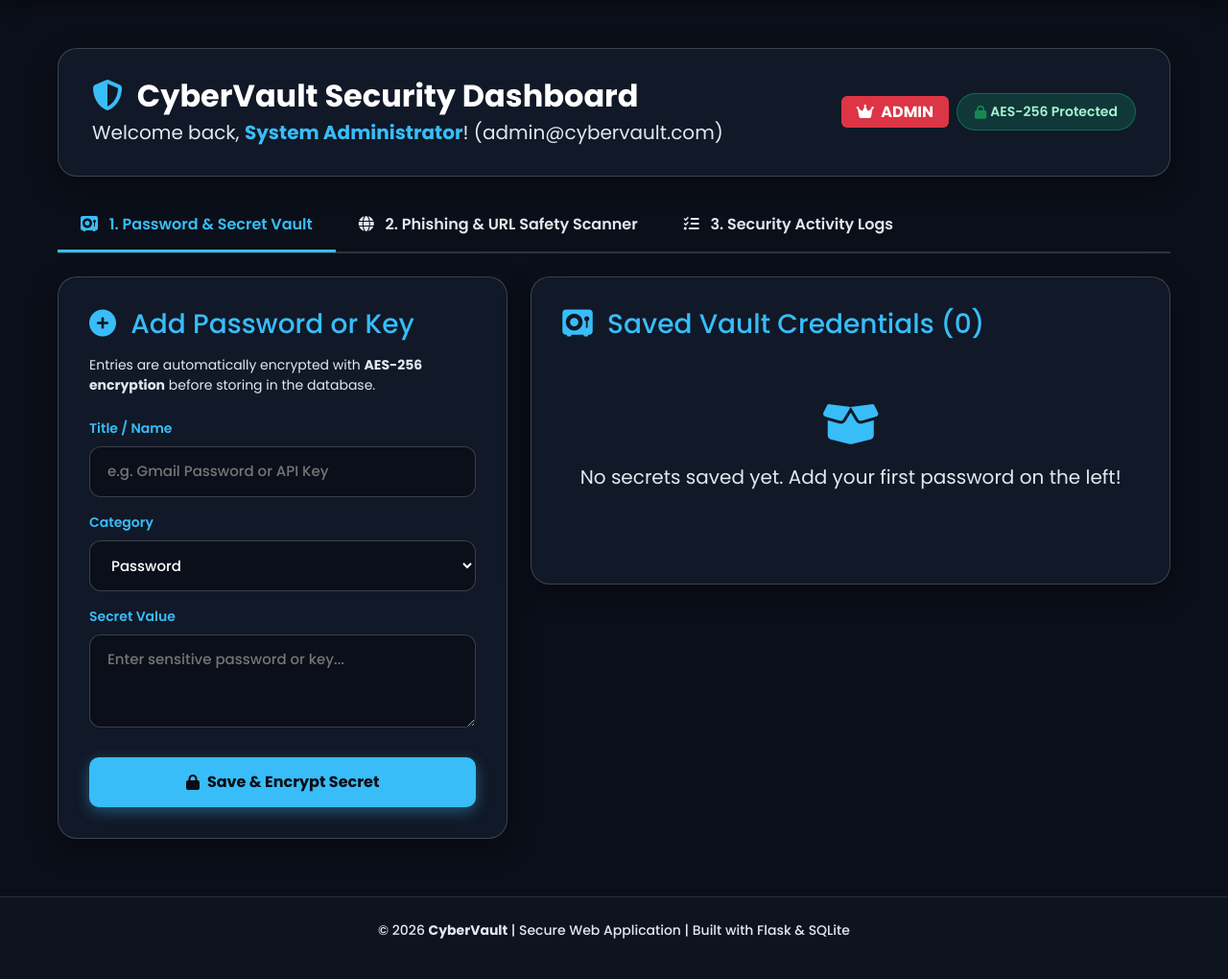
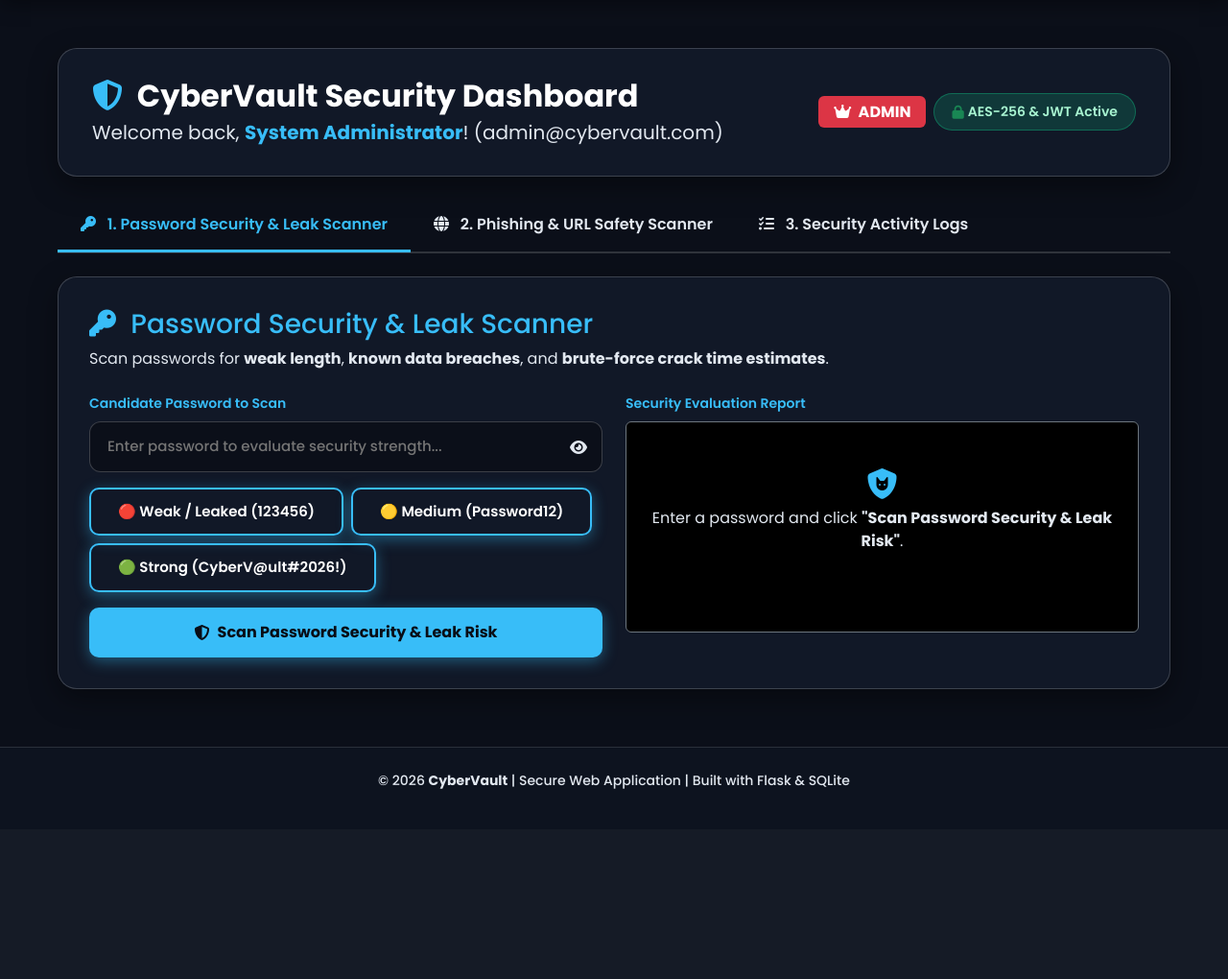
Before and after one commit to yuthika-codes/CyberVault-Secure-Web-App, a Flask app: page /dashboard in a window 1280 px wide. Shown: the part 78-1098 px from the top of the page at 96% size. After the commit the page ends 900 px from the top, so only its background shows below. Run offline with Flask 3, Linux system fonts and the light colour scheme; a user stored in the database is signed in; data comes from the database, SQL or seed files in the repository; data that the repository does not hold is empty; parts of the project's set-up code (start-up, migrations or seed data) failed here and were passed over.

Commit message:
Add Password Security & Leak Scanner API and Dashboard Tab

```diff
--- a/app.py
+++ b/app.py
@@ -473,6 +473,150 @@
 
 
 # ==========================
+# Password Security & Breach Scanner API
+# ==========================
+
+COMMONLY_BREACHED_PASSWORDS = {
+    "123456", "password", "123456789", "12345678", "12345", "1234567",
+    "qwerty", "1234567890", "111111", "123123", "secret", "admin",
+    "welcome", "login", "password1", "password123", "letmein", "monkey",
+    "dragon", "master", "p@ssword", "abc123", "trustno1", "football",
+    "shadow", "sunshine", "iloveyou", "princess", "superman"
+}
+
+@app.route("/api/password-scan", methods=["POST"])
+def api_password_scan():
+    """Password Security & Breach Scanner API."""
+    import math
+    data = request.get_json(silent=True, force=True)
+    if not data or not isinstance(data, dict):
+        data = request.form
+
+    test_password = (data.get("password") or "").strip()
+    if not test_password:
+        return jsonify({
+            "status": "ERROR",
+            "score": 0,
+            "crack_time": "Instant",
+            "issues": [{"rule": "Empty Input", "description": "Please enter a password to scan."}],
+            "recommendation": "Enter a password to evaluate its strength and breach risk."
+        }), 400
+
+    pwd_lower = test_password.lower()
+    issues = []
+    score = 100
+
+    # 1. Known Breach / Weak Wordlist Check
+    if pwd_lower in COMMONLY_BREACHED_PASSWORDS or any(w in pwd_lower for w in ["123456", "password", "qwerty", "admin", "welcome"]):
+        score -= 60
+        issues.append({
+            "rule": "Known Breached / Common Password",
+            "severity": "CRITICAL",
+            "description": "Password appears in public data breaches and common dictionary attack lists."
+        })
+
+    # 2. Length Check
+    length = len(test_password)
+    if length < 8:
+        score -= 30
+        issues.append({
+            "rule": "Short Password Length",
+            "severity": "HIGH",
+            "description": f"Password is too short ({length} chars). Minimum recommended length is 12+ characters."
+        })
+    elif length < 12:
+        score -= 10
+        issues.append({
+            "rule": "Moderate Password Length",
+            "severity": "MEDIUM",
+            "description": f"Length is {length} characters. Increasing to 14+ characters significantly boosts crack time."
+        })
+
+    # 3. Character Complexity Checks
+    has_upper = bool(re.search(r"[A-Z]", test_password))
+    has_lower = bool(re.search(r"[a-z]", test_password))
+    has_digit = bool(re.search(r"\d", test_password))
+    has_symbol = bool(re.search(r"[!@#$%^&*()_+\-=\[\]{};':\"\\|,.<>/?~`]", test_password))
+
+    if not has_upper:
+        score -= 10
+        issues.append({"rule": "Missing Uppercase", "severity": "LOW", "description": "Add uppercase letters (A-Z)."})
+    if not has_lower:
+        score -= 10
+        issues.append({"rule": "Missing Lowercase", "severity": "LOW", "description": "Add lowercase letters (a-z)."})
+    if not has_digit:
+        score -= 10
+        issues.append({"rule": "Missing Numbers", "severity": "LOW", "description": "Add numbers (0-9)."})
+    if not has_symbol:
+        score -= 15
+        issues.append({"rule": "Missing Symbols", "severity": "MEDIUM", "description": "Add special symbols (!@#$%^&*)."})
+
+    # 4. Pattern & Repeat Analysis
+    if re.search(r"(.)\1{2,}", test_password):
+        score -= 10
+        issues.append({"rule": "Repeated Characters", "severity": "LOW", "description": "Avoid repeating characters (e.g. 'aaa')."})
+
+    if re.search(r"(123|234|345|456|567|678|789|abc|bcd|cde|qwer|asdf)", pwd_lower):
+        score -= 15
+        issues.append({"rule": "Sequential Pattern", "severity": "MEDIUM", "description": "Contains predictable sequence ('123' or 'qwerty')."})
+
+    score = max(0, min(100, score))
+
+    # Calculate estimated crack time
+    charset_size = 0
+    if has_lower: charset_size += 26
+    if has_upper: charset_size += 26
+    if has_digit: charset_size += 10
+    if has_symbol: charset_size += 32
+    if charset_size == 0: charset_size = 26
+
+    guesses = (charset_size ** length) / 2
+    seconds = guesses / 10_000_000_000  # 10 billion guesses/sec
+
+    if score < 40 or seconds < 1:
+        crack_time = "Instant (< 1 second)"
+        status = "WEAK / LEAKED"
+        recommendation = "CRITICAL: Change this password immediately! Use a combination of uppercase, numbers, and symbols."
+    elif seconds < 60:
+        crack_time = f"{int(seconds)} seconds"
+        status = "WEAK"
+        recommendation = "Weak password! Easily cracked by automated brute-force scripts."
+    elif seconds < 3600:
+        crack_time = f"{int(seconds // 60)} minutes"
+        status = "FAIR"
+        recommendation = "Fair password, but vulnerable to targeted dictionary attacks."
+    elif seconds < 86400 * 365:
+        crack_time = f"{int(seconds // 86400)} days"
+        status = "GOOD"
+        recommendation = "Good password. Consider increasing length for maximum longevity."
+    else:
+        years = int(seconds // (86400 * 365))
+        if years > 1_000_000:
+            crack_time = "1,000,000+ Years"
+        else:
+            crack_time = f"{years:,} Years"
+        status = "STRONG"
+        recommendation = "EXCELLENT! High entropy password resistant to brute-force attacks."
+
+    log_security_event(f"Password Scan Executed (Status: {status}, Score: {score}/100)")
+
+    return jsonify({
+        "status": status,
+        "score": score,
+        "length": length,
+        "crack_time": crack_time,
+        "complexity": {
+            "has_upper": has_upper,
+            "has_lower": has_lower,
+            "has_digit": has_digit,
+            "has_symbol": has_symbol
+        },
+        "issues": issues,
+        "recommendation": recommendation
+    })
+
+
+# ==========================
 # Phishing & Safe URL Scanner API
 # ==========================
 
--- a/templates/dashboard.html
+++ b/templates/dashboard.html
@@ -21,7 +21,7 @@
                 {% else %}
                     <span class="badge bg-primary p-2 px-3 fs-6"><i class="fa-solid fa-user me-1"></i> USER</span>
                 {% endif %}
-                <span class="status-badge"><i class="fa-solid fa-lock text-success me-1"></i> AES-256 Protected</span>
+                <span class="status-badge"><i class="fa-solid fa-lock text-success me-1"></i> AES-256 & JWT Active</span>
             </div>
         </div>
     </div>
@@ -31,7 +31,7 @@
         <ul class="nav nav-tabs custom-tabs" id="internTab" role="tablist">
             <li class="nav-item" role="presentation">
                 <button class="nav-link active" id="vault-tab" data-bs-toggle="tab" data-bs-target="#vault" type="button" role="tab">
-                    <i class="fa-solid fa-vault me-2"></i> 1. Password & Secret Vault
+                    <i class="fa-solid fa-key me-2"></i> 1. Password Security & Leak Scanner
                 </button>
             </li>
             <li class="nav-item" role="presentation">
@@ -50,87 +50,43 @@
     <!-- TAB CONTENT -->
     <div class="tab-content custom-tab-content" id="internTabContent">
 
-        <!-- ================= TAB 1: PASSWORD & SECRET VAULT ================= -->
+        <!-- ================= TAB 1: PASSWORD SECURITY & LEAK SCANNER ================= -->
         <div class="tab-pane fade show active" id="vault" role="tabpanel">
-            <div class="row g-4">
-                <!-- ADD SECRET FORM -->
-                <div class="col-lg-5">
-                    <div class="soc-card">
-                        <h3 class="text-cyan mb-3">
-                            <i class="fa-solid fa-plus-circle me-2"></i> Add Password or Key
-                        </h3>
-                        <p class="text-light-slate small mb-4">
-                            Entries are automatically encrypted with <strong>AES-256 encryption</strong> before storing in the database.
-                        </p>
-                        <form action="{{ url_for('vault_add') }}" method="POST">
-                            <div class="mb-3">
-                                <label class="form-label-access">Title / Name</label>
-                                <input type="text" name="title" class="form-input" placeholder="e.g. Gmail Password or API Key" required>
+            <div class="soc-card">
+                <h3 class="text-cyan mb-2">
+                    <i class="fa-solid fa-key me-2"></i> Password Security & Leak Scanner
+                </h3>
+                <p class="text-light-slate mb-4">
+                    Scan passwords for <strong>weak length</strong>, <strong>known data breaches</strong>, and <strong>brute-force crack time estimates</strong>.
+                </p>
+
+                <div class="row g-4">
+                    <div class="col-lg-6">
+                        <label class="form-label-access mb-2">Candidate Password to Scan</label>
+                        <div class="position-relative mb-3">
+                            <input type="password" id="pwdScanInput" class="form-input pe-5" placeholder="Enter password to evaluate security strength...">
+                            <i class="fa-solid fa-eye position-absolute top-50 end-0 translate-middle-y me-3 text-light-slate cursor-pointer" onclick="toggleScanPasswordVisibility('pwdScanInput', this)" style="cursor: pointer;"></i>
+                        </div>
+
+                        <div class="d-flex gap-2 mb-3 flex-wrap">
+                            <button type="button" class="btn btn-sm btn2 text-white" onclick="setPresetPassword('weak')">🔴 Weak / Leaked (123456)</button>
+                            <button type="button" class="btn btn-sm btn2 text-white" onclick="setPresetPassword('medium')">🟡 Medium (Password12)</button>
+                            <button type="button" class="btn btn-sm btn2 text-white" onclick="setPresetPassword('strong')">🟢 Strong (CyberV@ult#2026!)</button>
+                        </div>
+
+                        <button type="button" class="btn w-100" onclick="runPasswordScan()">
+                            <i class="fa-solid fa-shield-halved me-2"></i> Scan Password Security & Leak Risk
+                        </button>
+                    </div>
+
+                    <div class="col-lg-6">
+                        <label class="form-label-access mb-2">Security Evaluation Report</label>
+                        <div class="bg-black p-4 rounded border border-secondary" id="pwdScanResultsBox" style="min-height: 220px;">
+                            <div class="text-light-slate text-center py-4">
+                                <i class="fa-solid fa-shield-cat fa-2x mb-2 text-cyan"></i><br>
+                                Enter a password and click <strong>"Scan Password Security & Leak Risk"</strong>.
                             </div>
-                            <div class="mb-3">
-                                <label class="form-label-access">Category</label>
-                                <select name="category" class="form-input">
-                                    <option value="Password">Password</option>
-                                    <option value="API Key">API Key</option>
-                                    <option value="Private Note">Private Note</option>
-                                </select>
-                            </div>
-                            <div class="mb-4">
-                                <label class="form-label-access">Secret Value</label>
-                                <textarea name="raw_secret" class="form-input" rows="3" placeholder="Enter sensitive password or key..." required></textarea>
-                            </div>
-                            <button type="submit" class="btn w-100">
-                                <i class="fa-solid fa-lock me-2"></i> Save & Encrypt Secret
-                            </button>
-                        </form>
-                    </div>
-                </div>
-
-                <!-- VAULT SECRET LIST -->
-                <div class="col-lg-7">
-                    <div class="soc-card">
-                        <h3 class="text-cyan mb-3">
-                            <i class="fa-solid fa-vault me-2"></i> Saved Vault Credentials ({{ secrets|length }})
-                        </h3>
-                        {% if not secrets %}
-                            <div class="text-center py-5">
-                                <i class="fa-solid fa-box-open fa-3x mb-3 text-cyan"></i>
-                                <p class="text-light-slate fs-5">No secrets saved yet. Add your first password on the left!</p>
-                            </div>
-                        {% else %}
-                            <div class="vault-list">
-                                {% for item in secrets %}
-                                    <div class="vault-item-card mb-3 p-3 border rounded-3 bg-dark-slate">
-                                        <div class="d-flex justify-content-between align-items-center mb-2">
-                                            <div>
-                                                <span class="badge bg-info text-dark font-weight-bold me-2">{{ item.category }}</span>
-                                                <strong class="fs-5 text-white">{{ item.title }}</strong>
-                                            </div>
-                                            <form action="{{ url_for('vault_delete', secret_id=item.id) }}" method="POST" class="d-inline">
-                                                <button type="submit" class="btn-icon-danger" title="Delete" onclick="return confirm('Delete this secret?')">
-                                                    <i class="fa-solid fa-trash fa-lg"></i>
-                                                </button>
-                                            </form>
-                                        </div>
-                                        <div class="secret-value-box p-3 rounded bg-black d-flex align-items-center justify-content-between flex-wrap gap-2">
-                                            <code id="secret-val-{{ item.id }}" class="text-warning fs-6" data-hidden="true" data-secret="{{ item.decrypted_value }}">••••••••••••••••••••</code>
-                                            <div class="d-flex gap-2">
-                                                <button type="button" class="btn-vault-action btn-vault-show" onclick="toggleSecretDisplay({{ item.id }})">
-                                                    <i class="fa-solid fa-eye" id="eye-icon-{{ item.id }}"></i> <span id="eye-text-{{ item.id }}">Show</span>
-                                                </button>
-                                                <button type="button" class="btn-vault-action btn-vault-copy" onclick="copySecretToClipboard({{ item.id }})">
-                                                    <i class="fa-solid fa-copy me-1"></i> Copy
-                                                </button>
-                                            </div>
-                                        </div>
-                                        <div class="mt-2 xsmall d-flex justify-content-between text-light-slate">
-                                            <span><i class="fa-solid fa-shield text-success me-1"></i> AES-256 Encrypted</span>
-                                            <span>Date: {{ item.created_at }}</span>
-                                        </div>
-                                    </div>
-                                {% endfor %}
-                            </div>
-                        {% endif %}
+                        </div>
                     </div>
                 </div>
             </div>
@@ -282,56 +238,103 @@
 
 <!-- INLINE JAVASCRIPT FOR SECURE FUNCTIONALITY -->
 <script>
-function toggleSecretDisplay(id) {
-    var el = document.getElementById("secret-val-" + id);
-    var icon = document.getElementById("eye-icon-" + id);
-    var textSpan = document.getElementById("eye-text-" + id);
-    if (!el) return;
-
-    var isHidden = el.getAttribute("data-hidden") === "true";
-    var secretVal = el.getAttribute("data-secret");
-
-    if (isHidden) {
-        el.textContent = secretVal;
-        el.setAttribute("data-hidden", "false");
-        if (icon) icon.className = "fa-solid fa-eye-slash";
-        if (textSpan) textSpan.textContent = "Hide";
+function toggleScanPasswordVisibility(inputId, iconElement) {
+    var input = document.getElementById(inputId);
+    if (!input) return;
+    if (input.type === "password") {
+        input.type = "text";
+        iconElement.classList.remove("fa-eye");
+        iconElement.classList.add("fa-eye-slash");
     } else {
-        el.textContent = "••••••••••••••••••••";
-        el.setAttribute("data-hidden", "true");
-        if (icon) icon.className = "fa-solid fa-eye";
-        if (textSpan) textSpan.textContent = "Show";
+        input.type = "password";
+        iconElement.classList.remove("fa-eye-slash");
+        iconElement.classList.add("fa-eye");
     }
 }
 
-function copySecretToClipboard(id) {
-    var el = document.getElementById("secret-val-" + id);
-    if (!el) return;
-    var secretVal = el.getAttribute("data-secret");
-
-    if (navigator.clipboard && navigator.clipboard.writeText) {
-        navigator.clipboard.writeText(secretVal).then(function() {
-            alert("Secret copied to clipboard!");
-        }).catch(function() {
-            fallbackCopyText(secretVal);
-        });
-    } else {
-        fallbackCopyText(secretVal);
+function setPresetPassword(type) {
+    var input = document.getElementById("pwdScanInput");
+    if (!input) return;
+    if (type === 'weak') {
+        input.value = "123456";
+    } else if (type === 'medium') {
+        input.value = "Password12";
+    } else if (type === 'strong') {
+        input.value = "CyberV@ult#2026!";
     }
 }
 
-function fallbackCopyText(text) {
-    var textArea = document.createElement("textarea");
-    textArea.value = text;
-    document.body.appendChild(textArea);
-    textArea.select();
-    try {
-        document.execCommand('copy');
-        alert("Secret copied to clipboard!");
-    } catch (err) {
-        alert("Unable to copy secret");
+function runPasswordScan() {
+    var input = document.getElementById("pwdScanInput");
+    var box = document.getElementById("pwdScanResultsBox");
+    if (!input || !box) return;
+
+    var pwdVal = input.value;
+    if (!pwdVal || !pwdVal.trim()) {
+        box.innerHTML = '<div class="text-warning font-weight-bold p-2"><i class="fa-solid fa-circle-exclamation me-1"></i> Please enter a password to scan!</div>';
+        return;
     }
-    document.body.removeChild(textArea);
+
+    box.innerHTML = '<div class="text-cyan font-weight-bold p-2"><i class="fa-solid fa-spinner fa-spin me-2"></i> Analyzing password entropy, wordlists, and crack time...</div>';
+
+    fetch("/api/password-scan", {
+        method: "POST",
+        headers: { "Content-Type": "application/json" },
+        body: JSON.stringify({ password: pwdVal })
+    })
+    .then(function(res) { return res.json(); })
+    .then(function(data) {
+        var statusBadgeClass = "bg-success";
+        var statusIcon = "fa-shield-check";
+
+        if (data.status.indexOf("WEAK") !== -1 || data.status.indexOf("LEAKED") !== -1) {
+            statusBadgeClass = "bg-danger";
+            statusIcon = "fa-triangle-exclamation";
+        } else if (data.status === "FAIR") {
+            statusBadgeClass = "bg-warning text-dark";
+            statusIcon = "fa-circle-exclamation";
+        } else if (data.status === "GOOD") {
+            statusBadgeClass = "bg-info text-dark";
+            statusIcon = "fa-circle-check";
+        }
+
+        var issuesHtml = "";
+        if (!data.issues || data.issues.length === 0) {
+            issuesHtml = '<div class="alert alert-success p-3 mb-2"><i class="fa-solid fa-circle-check me-2"></i> <strong>STRONG PASSWORD:</strong> No security vulnerabilities or common leak patterns found.</div>';
+        } else {
+            for (var i = 0; i < data.issues.length; i++) {
+                var iss = data.issues[i];
+                var badgeColor = (iss.severity === 'CRITICAL' || iss.severity === 'HIGH') ? 'bg-danger' : 'bg-warning text-dark';
+                issuesHtml += '<div class="alert alert-danger p-2 mb-2"><span class="badge ' + badgeColor + ' me-2">' + iss.severity + '</span> <strong>' + iss.rule + ':</strong> ' + iss.description + '</div>';
+            }
+        }
+
+        var comp = data.complexity || {};
+        var compHtml = '<div class="d-flex gap-2 my-2 flex-wrap fs-6">' +
+            '<span>Upper: ' + (comp.has_upper ? '🟢 Yes' : '🔴 No') + '</span> | ' +
+            '<span>Lower: ' + (comp.has_lower ? '🟢 Yes' : '🔴 No') + '</span> | ' +
+            '<span>Number: ' + (comp.has_digit ? '🟢 Yes' : '🔴 No') + '</span> | ' +
+            '<span>Symbol: ' + (comp.has_symbol ? '🟢 Yes' : '🔴 No') + '</span>' +
+            '</div>';
+
+        var html = '<div class="d-flex justify-content-between align-items-center mb-3">' +
+            '<div><span class="badge ' + statusBadgeClass + ' p-2 fs-6"><i class="fa-solid ' + statusIcon + ' me-1"></i> ' + data.status + '</span></div>' +
+            '<div class="text-white fs-6">Score: <strong class="fs-5 text-cyan">' + data.score + '/100</strong></div>' +
+            '</div>' +
+            '<div class="mb-3 text-light-slate small">' +
+            '<strong>Length:</strong> ' + data.length + ' characters | <strong>Crack Time:</strong> <strong class="text-warning">' + data.crack_time + '</strong>' +
+            '</div>' +
+            compHtml +
+            issuesHtml +
+            '<div class="small text-light-slate mt-2 border-top border-secondary pt-2">' +
+            '<strong>Security Recommendation:</strong> ' + data.recommendation +
+            '</div>';
+
+        box.innerHTML = html;
+    })
+    .catch(function(err) {
+        box.innerHTML = '<div class="text-danger p-2">Scan error: ' + err + '</div>';
+    });
 }
 
 function setPresetUrl(type) {
```
Also changed, not shown: test_app.py (+16 -0 lines).
